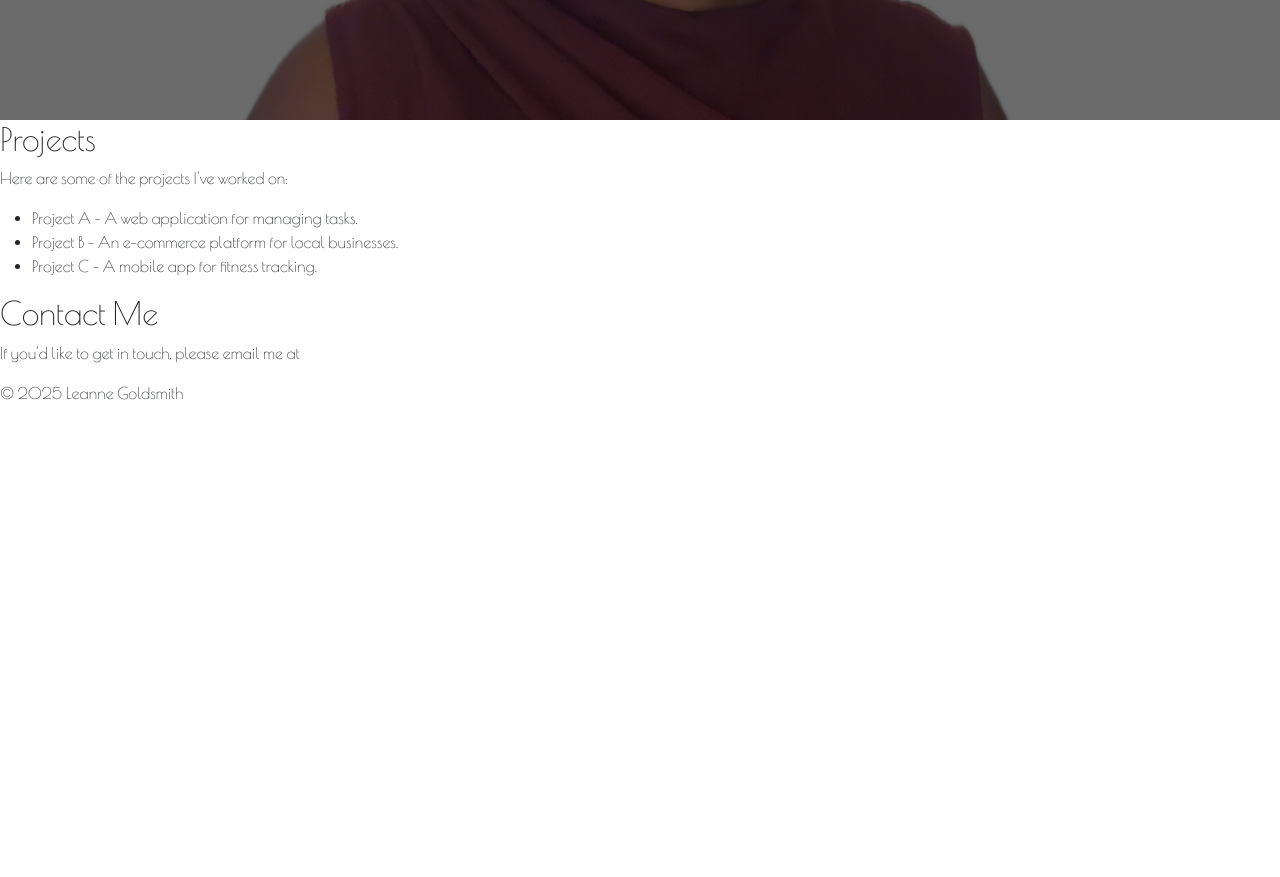
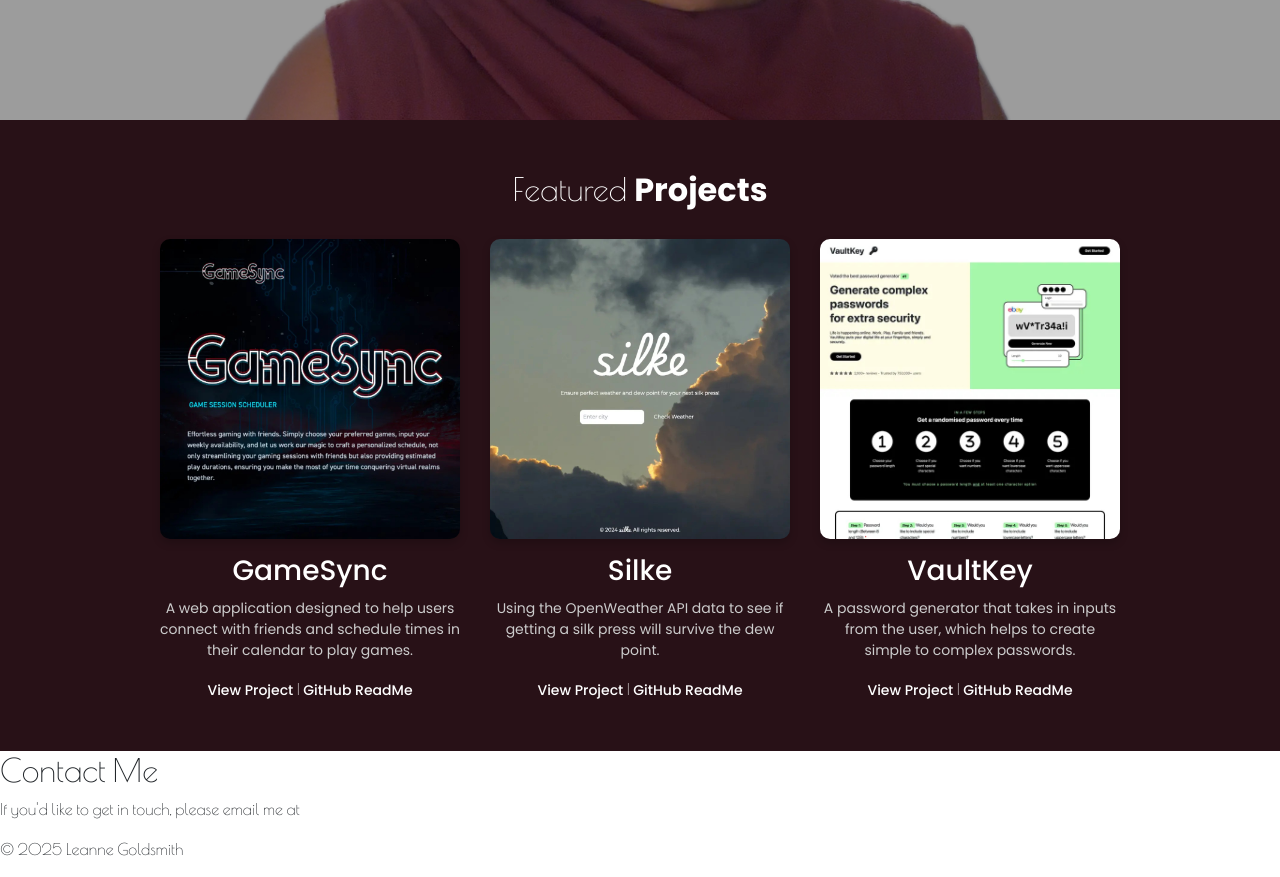
Before and after one commit to LeanneCodes/LaFossePortfolio, a plain HTML site: page index.html in a window 1280 px wide. Shown: the part 480-1357 px from the top of the page. Before the commit the page ends 901 px from the top, so only its background shows below. Drawn offline with nearby package versions, Linux system fonts and the light colour scheme.

Commit message:
update projects section

```diff
--- a/index.html
+++ b/index.html
@@ -14,7 +14,6 @@
             <div class="nav-links">
                 <ul>
                     <li><a href="/">Home</a></li>
-                    <li><a href="#about">About</a></li>
                     <li><a href="#projects">Projects</a></li>
                     <li><a href="#contact">Contact</a></li>
                     <li><a href="#cv">CV</a></li>
@@ -27,20 +26,43 @@
     <!-- Main Content -->
     <main>
 
-        <section id="about" class="intro-section">
+        <section id="/" class="intro-section">
             <h1>Hello, I'm <br><strong style="font-family: 'Poppins';">Leanne Goldsmith</strong></h1>
             <p style="font-size: 14px;">And I'm a <strong style="font-family: 'Poppins';">Cloud Engineer</strong></p>
         </section>
 
 
         <section id="projects">
-            <h2>Projects</h2>
-            <p>Here are some of the projects I've worked on:</p>
-            <ul>
-                <li>Project A - A web application for managing tasks.</li>
-                <li>Project B - An e-commerce platform for local businesses.</li>
-                <li>Project C - A mobile app for fitness tracking.</li>
-            </ul>
+            <h2>Featured <strong style="font-family: 'Poppins';">Projects</strong></h2>
+            <div class="project-list">
+                <div class="project-item" target="_blank" link="https://gamesync-app.onrender.com/">
+                    <img src="assets/gamesync.jpg" alt="GameSync Gaming Platform">
+                    <h3>GameSync</h3>
+                    <p>A web application designed to help users connect with friends and schedule times in their calendar to play games.</p>
+                    <div>
+                        <a href="https://gamesync-game-session-scheduler.netlify.app/" target="_blank" class="project-link">View Project</a> |
+                        <a href="https://github.com/visualriot/Gaming-scheduler" target="_blank" class="project-link">GitHub ReadMe</a>
+                    </div>
+                </div>
+                <div class="project-item">
+                    <img src="assets/silke.jpg" alt="Silke Weather API App">
+                    <h3>Silke</h3>
+                    <p>Using the OpenWeather API data to see if getting a silk press will survive the dew point.</p>
+                    <div>
+                        <a href="https://silke.vercel.app/" target="_blank" class="project-link">View Project</a> |
+                        <a href="https://github.com/LeanneCodes/silke" target="_blank" class="project-link">GitHub ReadMe</a>
+                    </div>
+                </div>
+                <div class="project-item">
+                    <img src="assets/vaultkey.jpg" alt="VaultKey Password Creator">
+                    <h3>VaultKey</h3>
+                    <p>A password generator that takes in inputs from the user, which helps to create simple to complex passwords.</p>
+                    <div>
+                        <a href="https://leannecodes.github.io/vault-key-generator/" target="_blank" class="project-link">View Project</a> |
+                        <a href="https://github.com/LeanneCodes/vault-key-generator" target="_blank" class="project-link">GitHub ReadMe</a>
+                    </div>
+                </div>
+            </div>
         </section>
 
         <section id="contact">
--- a/style.css
+++ b/style.css
@@ -8,6 +8,7 @@
     font-family: 'Poiret One', cursive;
 }
 
+/* Navbar */
 .nav-bar {
     position: relative;
     width: 100%;
@@ -33,6 +34,11 @@
     font-family: 'Poppins', sans-serif;
 }
 
+.nav-links ul li a:hover {
+    font-weight: 600;
+}
+
+/* Hero Section */
 .intro-section {
     position: relative;
     min-height: 600px;
@@ -57,7 +63,7 @@
     left: 0;
     width: 100%;
     height: 100%;
-    background-color: rgba(9, 9, 9, 0.6); /* dark grey, semi-transparent */
+    background-color: rgba(9, 9, 9, 0.4); /* dark grey, semi-transparent */
     z-index: 0; /* behind the text */
 }
 
@@ -66,3 +72,58 @@
     position: relative;
     z-index: 1;
 }
+
+/* Projects */
+#projects {
+    min-height: 500px;
+    background-color: #281117;
+    color: white;
+    padding: 50px 20px;
+    text-align: center;
+}
+
+.project-list {
+    display: flex;
+    flex-wrap: wrap;
+    justify-content: center;
+    gap: 30px;
+    margin-top: 30px;
+}
+
+.project-item {
+    width: 300px;
+    text-align: center;
+}
+
+.project-item img {
+    width: 300px;
+    height: 300px;
+    object-fit: cover;
+    border-radius: 10px;
+    box-shadow: 0 4px 8px rgba(0, 0, 0, 0.2);
+    transition: transform 0.3s, box-shadow 0.3s;
+}
+
+.project-item h3 {
+    margin-top: 15px;
+    font-family: 'Poppins', sans-serif;
+}
+
+.project-item p {
+    margin-top: 10px;
+    font-family: 'Poppins', sans-serif;
+    font-size: 14px;
+    color: #ccc;
+}
+
+.project-link {
+    text-decoration: none;
+    color: white;
+    font-size: 14px;
+    font-weight: 500;
+    font-family: 'Poppins', sans-serif;
+}
+
+.project-link:hover {
+    text-decoration: underline;
+}
```
Also changed, not shown: assets/gamesync.jpg (added), assets/silke.jpg (added), assets/vaultkey.jpg (added).
